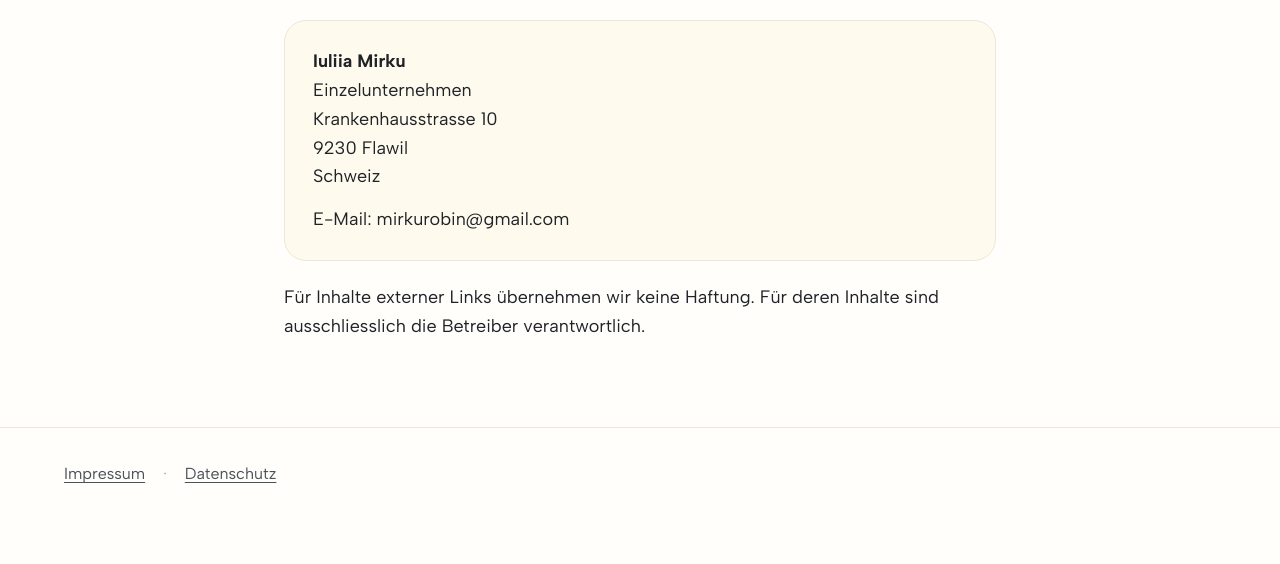
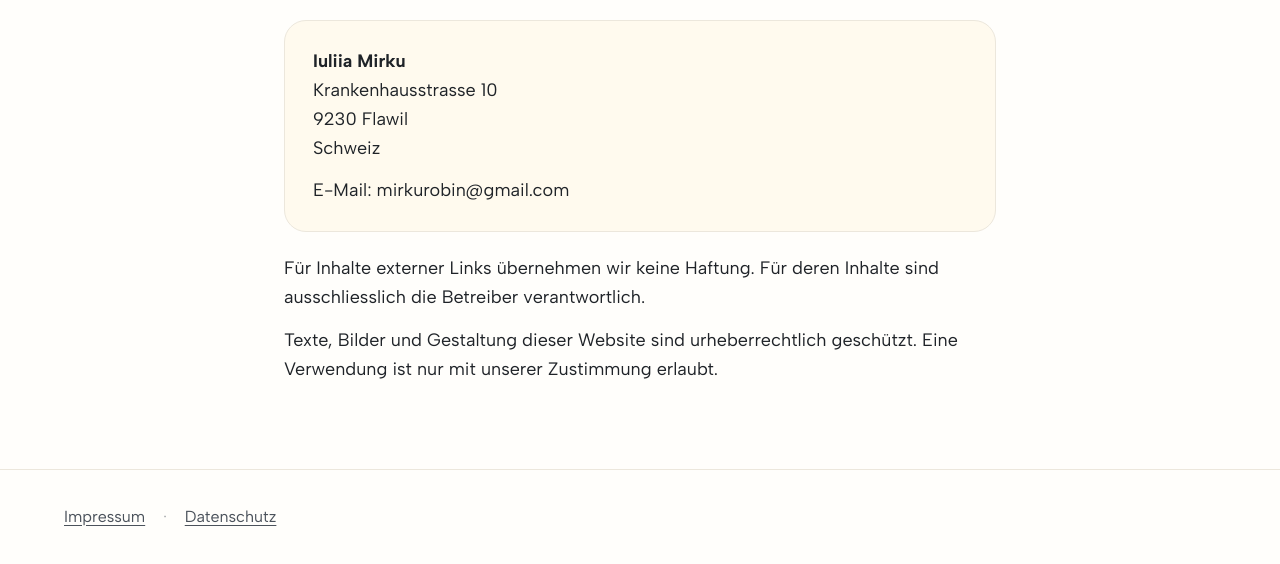
Before and after one commit to julia-mirku/website-entwuerfe, a plain HTML site: page rj_impressum.html in a window 1280 px wide. Shown: the part 254-818 px from the top of the page. Drawn offline with Linux system fonts and the light colour scheme.

Commit message:
Landing R&J: Impressum minimal

```diff
--- a/rj_impressum.html
+++ b/rj_impressum.html
@@ -44,9 +44,9 @@ footer a{display:inline-flex;align-items:center;min-height:44px}
 <body>
 <header><div class="wrap"><a class="brand" href="landing_rj.html" data-keep="landing_rj.html"><i>R<b>&amp;</b>J</i><span>Robin &amp; Julia Mirku</span></a><span class="sp"></span><div class="lang" role="group" aria-label="Sprache"><button type="button" data-lang="de" aria-pressed="true" aria-label="Deutsch">DE</button><button type="button" data-lang="en" aria-pressed="false" aria-label="English">EN</button><button type="button" data-lang="fr" aria-pressed="false" aria-label="Français">FR</button></div></div></header>
 <main><div class="wrap"><a class="back" href="landing_rj.html" data-keep="landing_rj.html">← <span data-l="de">Zurück zur Website</span><span data-l="en">Back to the website</span><span data-l="fr">Retour au site</span></a>
-<div data-l="de" lang="de"><h1>Impressum</h1><div class="card"><p><b>Iuliia Mirku</b><br>Einzelunternehmen<br>Krankenhausstrasse 10<br>9230 Flawil<br>Schweiz</p><p>E-Mail: mirkurobin@gmail.com</p></div><p>Für Inhalte externer Links übernehmen wir keine Haftung. Für deren Inhalte sind ausschliesslich die Betreiber verantwortlich.</p></div>
-<div data-l="en" lang="en"><h1>Legal notice</h1><div class="card"><p><b>Iuliia Mirku</b><br>Sole proprietorship<br>Krankenhausstrasse 10<br>9230 Flawil<br>Switzerland</p><p>E-mail: mirkurobin@gmail.com</p></div><p>We are not responsible for the content of external links. Their operators alone are responsible for it.</p></div>
-<div data-l="fr" lang="fr"><h1>Mentions légales</h1><div class="card"><p><b>Iuliia Mirku</b><br>Entreprise individuelle<br>Krankenhausstrasse 10<br>9230 Flawil<br>Suisse</p><p>E-mail : mirkurobin@gmail.com</p></div><p>Nous déclinons toute responsabilité quant au contenu des liens externes. Seuls leurs exploitants en sont responsables.</p></div>
+<div data-l="de" lang="de"><h1>Impressum</h1><div class="card"><p><b>Iuliia Mirku</b><br>Krankenhausstrasse 10<br>9230 Flawil<br>Schweiz</p><p>E-Mail: mirkurobin@gmail.com</p></div><p>Für Inhalte externer Links übernehmen wir keine Haftung. Für deren Inhalte sind ausschliesslich die Betreiber verantwortlich.</p><p>Texte, Bilder und Gestaltung dieser Website sind urheberrechtlich geschützt. Eine Verwendung ist nur mit unserer Zustimmung erlaubt.</p></div>
+<div data-l="en" lang="en"><h1>Legal notice</h1><div class="card"><p><b>Iuliia Mirku</b><br>Krankenhausstrasse 10<br>9230 Flawil<br>Switzerland</p><p>E-mail: mirkurobin@gmail.com</p></div><p>We are not responsible for the content of external links. Their operators alone are responsible for it.</p><p>The texts, images and design of this website are protected by copyright. They may be used only with our consent.</p></div>
+<div data-l="fr" lang="fr"><h1>Mentions légales</h1><div class="card"><p><b>Iuliia Mirku</b><br>Krankenhausstrasse 10<br>9230 Flawil<br>Suisse</p><p>E-mail : mirkurobin@gmail.com</p></div><p>Nous déclinons toute responsabilité quant au contenu des liens externes. Seuls leurs exploitants en sont responsables.</p><p>Les textes, les images et la conception de ce site sont protégés par le droit d’auteur. Leur utilisation n’est autorisée qu’avec notre accord.</p></div>
 </div></main>
 <footer><div class="wrap"><a href="rj_impressum.html" data-keep="rj_impressum.html"><span data-l="de">Impressum</span><span data-l="en">Legal notice</span><span data-l="fr">Mentions légales</span></a><span aria-hidden="true" style="opacity:.5">·</span><a href="rj_datenschutz.html" data-keep="rj_datenschutz.html"><span data-l="de">Datenschutz</span><span data-l="en">Privacy</span><span data-l="fr">Protection des données</span></a></div></footer>
 <script>(function(){var H=document.documentElement,b=document.querySelectorAll('.lang button'),T={"de": "Impressum – Robin & Julia Mirku", "en": "Legal notice – Robin & Julia Mirku", "fr": "Mentions légales – Robin & Julia Mirku"};
```
Also changed, not shown: rj_datenschutz.html (+3 -3 lines).
